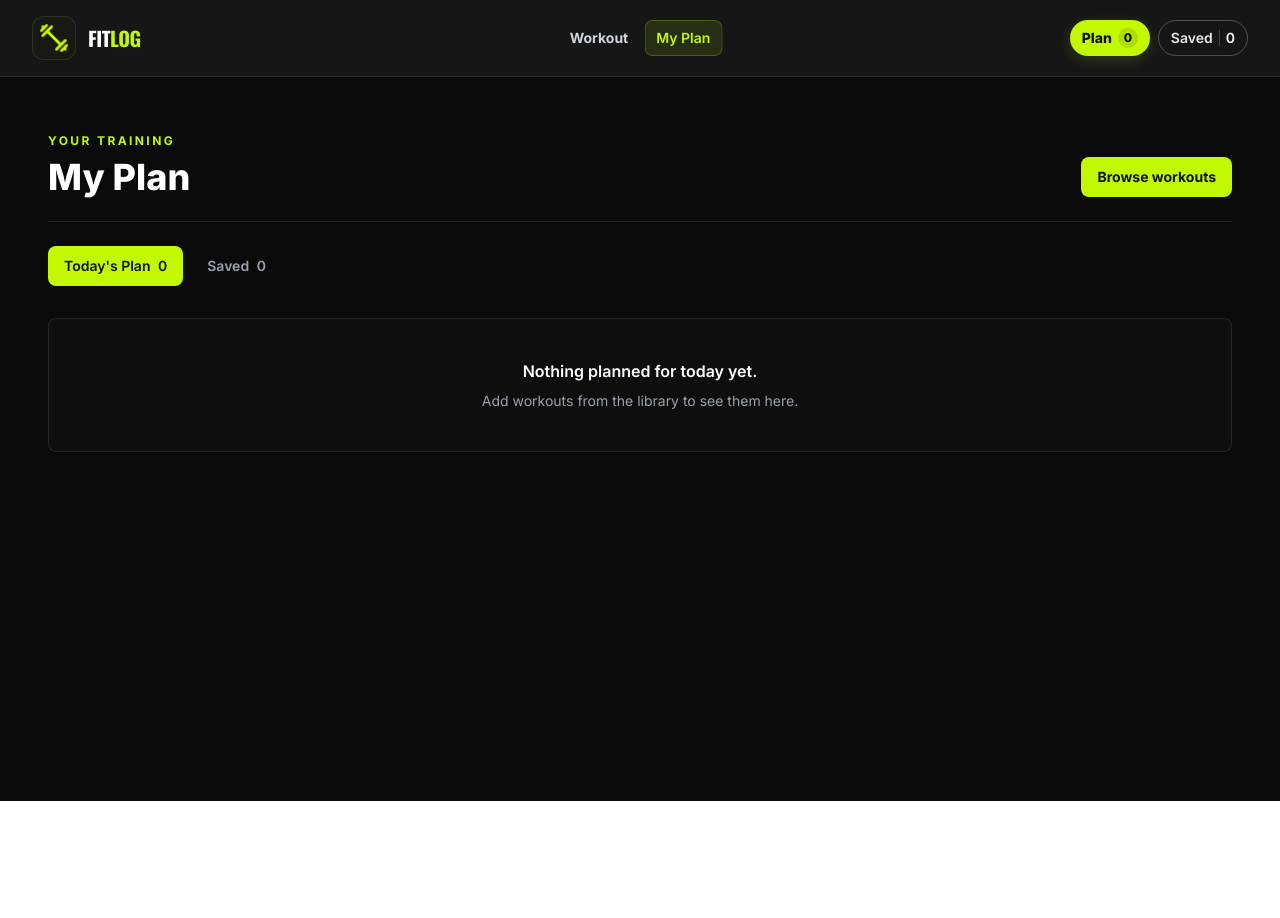
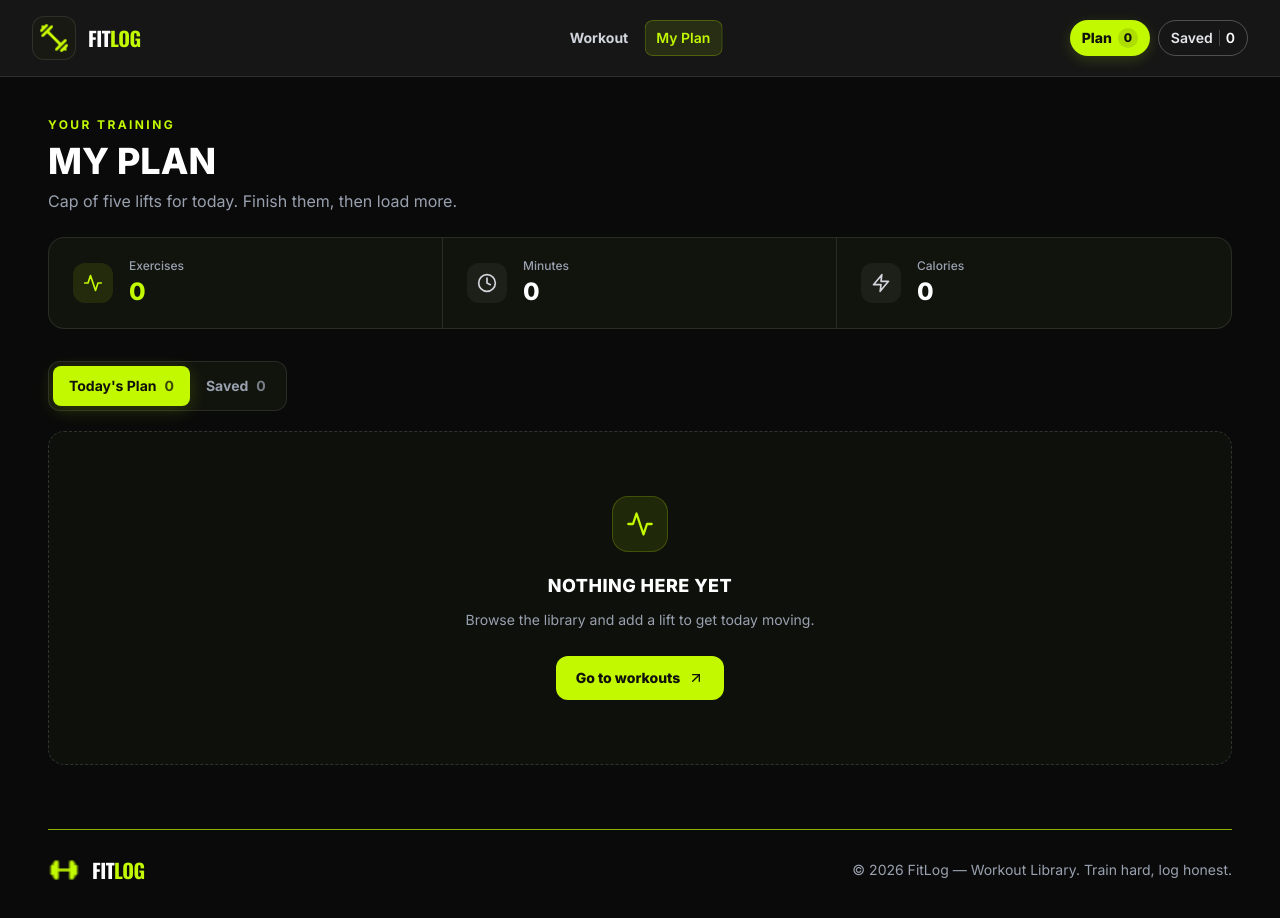
Before and after one commit to muzahiddipu/B-14_A06_Fit-Log, a Next.js app: page /my-plan in a window 1280 px wide. Before the commit the page ends 801 px from the top, so only its background shows below. Built offline with nearby package versions, Linux system fonts and the light colour scheme.

Commit message:
worked on navbar button section

```diff
--- a/package.json
+++ b/package.json
@@ -11,7 +11,9 @@
   "dependencies": {
     "next": "16.4.0",
     "react": "19.3.0",
-    "react-dom": "19.3.0"
+    "react-dom": "19.3.0",
+    "react-icons": "^5.7.0",
+    "react-toastify": "^11.1.0"
   },
   "devDependencies": {
     "@tailwindcss/turbopack": "^4",
--- /dev/null
+++ b/src/app/components/Footer.jsx
@@ -0,0 +1,35 @@
+import Image from "next/image";
+import footerLogo from "../../assets/SVG.png";
+
+import { oswald } from "../fonts";
+
+const Footer = () => {
+  return (
+    <footer className="mt-auto bg-[#0a0a0a] px-4 pb-6 pt-4 text-white sm:px-8 sm:pb-8 lg:px-12">
+      <hr className="m-0 h-px min-h-0 w-full border-0 bg-[#C2F800]/70" />
+      <div className="mx-auto max-w-7xl">
+        <div className="flex flex-col items-center justify-between gap-4 pt-6 text-center sm:flex-row sm:text-left">
+          <div className="flex items-center gap-3">
+            <Image
+              src={footerLogo}
+              alt="FitLog"
+              width={32}
+              height={32}
+              className="h-8 w-8 object-contain"
+            />
+            <span
+              className={`${oswald.className} text-lg font-black tracking-tight text-white sm:text-xl`}
+            >
+              FIT<span className="text-[#C2F800]">LOG</span>
+            </span>
+          </div>
+          <p className="text-xs leading-5 text-gray-400 sm:text-sm">
+            © 2026 FitLog — Workout Library. Train hard, log honest.
+          </p>
+        </div>
+      </div>
+    </footer>
+  );
+};
+
+export default Footer;
--- a/src/app/components/MyPlan.jsx
+++ b/src/app/components/MyPlan.jsx
@@ -3,130 +3,241 @@
 import Image from "next/image";
 import Link from "next/link";
 import { useState } from "react";
+import {
+  FiActivity,
+  FiArrowUpRight,
+  FiCheck,
+  FiClock,
+  FiStar,
+  FiX,
+  FiZap,
+} from "react-icons/fi";
 import { useWorkoutStore } from "./WorkoutStore";
 
-const MyPlan = () => {
-  const [activeTab, setActiveTab] = useState("today");
+const MyPlan = ({ initialTab = "today" }) => {
+  const [activeTab, setActiveTab] = useState(initialTab);
   const {
     plannedWorkouts,
     savedWorkouts,
     isHydrated,
     removeFromPlan,
+    completeWorkout,
     removeFromSaved,
   } = useWorkoutStore();
-  const workouts = activeTab === "today" ? plannedWorkouts : savedWorkouts;
-  const removeWorkout =
-    activeTab === "today" ? removeFromPlan : removeFromSaved;
+  const isTodayTab = activeTab === "today";
+  const workouts = isTodayTab ? plannedWorkouts : savedWorkouts;
+  const totalMinutes = plannedWorkouts.reduce(
+    (total, workout) => total + Number(workout.duration || 0),
+    0,
+  );
+  const totalCalories = plannedWorkouts.reduce(
+    (total, workout) => total + Number(workout.caloriesBurned || 0),
+    0,
+  );
 
   return (
-    <main className="min-h-[calc(100svh-76px)] bg-[#0a0a0a] px-4 py-10 text-white sm:px-8 sm:py-14 lg:px-12">
+    <main className="min-h-[calc(100svh-76px)] bg-[#0a0a0a] px-4 pb-12 pt-8 text-white sm:px-8 sm:pt-10 lg:px-12">
       <div className="mx-auto max-w-7xl">
-        <div className="flex flex-col justify-between gap-5 border-b border-white/10 pb-6 sm:flex-row sm:items-end">
-          <div>
+        <header>
           <p className="text-xs font-bold uppercase tracking-[0.2em] text-[#C2F800]">
             Your training
           </p>
-            <h1 className="mt-2 text-3xl font-extrabold sm:text-4xl">
+          <h1 className="mt-2 text-3xl font-extrabold uppercase sm:text-4xl">
             My Plan
           </h1>
+          <p className="mt-2 text-sm text-gray-400 sm:text-base">
+            Cap of five lifts for today. Finish them, then load more.
+          </p>
+        </header>
+
+        <section
+          aria-label="Today's plan summary"
+          className="mt-6 grid grid-cols-1 overflow-hidden rounded-2xl border border-white/10 bg-[#11130d] sm:grid-cols-3"
+        >
+          <div className="flex items-center gap-4 border-b border-white/10 px-5 py-4 sm:border-r sm:border-b-0 sm:px-6 sm:py-5">
+            <span className="grid h-10 w-10 shrink-0 place-items-center rounded-xl bg-[#C2F800]/10 text-[#C2F800]">
+              <FiActivity aria-hidden="true" className="h-5 w-5" />
+            </span>
+            <div>
+              <p className="text-xs font-medium text-gray-400">Exercises</p>
+              <p className="mt-0.5 text-2xl font-extrabold text-[#C2F800]">
+                {plannedWorkouts.length}
+              </p>
             </div>
+          </div>
+          <div className="flex items-center gap-4 border-b border-white/10 px-5 py-4 sm:border-r sm:border-b-0 sm:px-6 sm:py-5">
+            <span className="grid h-10 w-10 shrink-0 place-items-center rounded-xl bg-white/5 text-gray-300">
+              <FiClock aria-hidden="true" className="h-5 w-5" />
+            </span>
+            <div>
+              <p className="text-xs font-medium text-gray-400">Minutes</p>
+              <p className="mt-0.5 text-2xl font-extrabold text-white">
+                {totalMinutes}
+              </p>
+            </div>
+          </div>
+          <div className="flex items-center gap-4 px-5 py-4 sm:px-6 sm:py-5">
+            <span className="grid h-10 w-10 shrink-0 place-items-center rounded-xl bg-white/5 text-gray-300">
+              <FiZap aria-hidden="true" className="h-5 w-5" />
+            </span>
+            <div>
+              <p className="text-xs font-medium text-gray-400">Calories</p>
+              <p className="mt-0.5 text-2xl font-extrabold text-white">
+                {totalCalories}
+              </p>
+            </div>
+          </div>
+        </section>
 
-          <Link
-            href="/#workouts"
-            className="inline-flex min-h-10 items-center justify-center rounded-lg bg-[#C2F800] px-4 py-2 text-sm font-bold text-[#10110B] transition-colors hover:bg-[#d1ff27]"
-          >
-            Browse workouts
-          </Link>
-        </div>
-
+        <div className="mt-8 flex flex-col gap-4 sm:flex-row sm:items-center sm:justify-between">
           <div
-          className="mt-6 flex gap-2"
+            className="inline-flex w-full rounded-xl border border-white/10 bg-[#11130d] p-1 sm:w-auto"
             role="tablist"
             aria-label="Workout lists"
           >
             <button
               type="button"
               role="tab"
-            aria-selected={activeTab === "today"}
+              aria-selected={isTodayTab}
               onClick={() => setActiveTab("today")}
-            className={`rounded-lg px-4 py-2.5 text-sm font-semibold transition-colors ${
-              activeTab === "today"
-                ? "bg-[#C2F800] text-[#10110B]"
-                : "text-gray-400 hover:bg-white/5 hover:text-white"
+              className={`min-h-10 flex-1 rounded-lg px-4 text-sm font-bold transition-colors sm:flex-none ${
+                isTodayTab
+                  ? "bg-[#C2F800] text-[#10110B] shadow-[0_4px_18px_rgba(194,248,0,0.18)]"
+                  : "text-gray-400 hover:text-white"
               }`}
             >
-            Today&apos;s Plan{" "}
-            <span className="ml-1">{plannedWorkouts.length}</span>
+              Today&apos;s Plan
+              <span className="ml-2 opacity-75">{plannedWorkouts.length}</span>
             </button>
             <button
               type="button"
               role="tab"
-            aria-selected={activeTab === "saved"}
+              aria-selected={!isTodayTab}
               onClick={() => setActiveTab("saved")}
-            className={`rounded-lg px-4 py-2.5 text-sm font-semibold transition-colors ${
-              activeTab === "saved"
-                ? "bg-[#C2F800] text-[#10110B]"
-                : "text-gray-400 hover:bg-white/5 hover:text-white"
+              className={`min-h-10 flex-1 rounded-lg px-4 text-sm font-bold transition-colors sm:flex-none ${
+                !isTodayTab
+                  ? "bg-[#C2F800] text-[#10110B] shadow-[0_4px_18px_rgba(194,248,0,0.18)]"
+                  : "text-gray-400 hover:text-white"
               }`}
             >
-            Saved <span className="ml-1">{savedWorkouts.length}</span>
+              Saved
+              <span className="ml-2 opacity-75">{savedWorkouts.length}</span>
             </button>
+          </div>
         </div>
 
         {!isHydrated ? (
-          <p className="mt-8 rounded-lg border border-white/10 bg-white/[0.02] px-5 py-10 text-center text-sm text-gray-400">
-            Loading your workouts...
+          <p
+            role="status"
+            className="mt-5 rounded-2xl border border-white/10 bg-[#11130d] px-5 py-12 text-center text-sm text-gray-400"
+          >
+            Loading workouts…
           </p>
         ) : workouts.length === 0 ? (
-          <div className="mt-8 rounded-lg border border-white/10 bg-white/[0.02] px-5 py-10 text-center">
-            <p className="text-base font-semibold text-white">
-              {activeTab === "today"
-                ? "Nothing planned for today yet."
-                : "No saved workouts yet."}
+          <div className="mt-5 flex flex-col items-center rounded-2xl border border-dashed border-white/15 bg-[#11130d]/70 px-5 py-12 text-center sm:py-16">
+            <span className="grid h-14 w-14 place-items-center rounded-2xl border border-[#C2F800]/20 bg-[#C2F800]/10 text-[#C2F800]">
+              <FiActivity aria-hidden="true" className="h-7 w-7" />
+            </span>
+            <h2 className="mt-5 text-lg font-extrabold uppercase tracking-wide">
+              Nothing here yet
+            </h2>
+            <p className="mt-2 max-w-md text-sm leading-6 text-gray-400">
+              {isTodayTab
+                ? "Browse the library and add a lift to get today moving."
+                : "Browse the library and save a lift to keep it close for later."}
             </p>
-            <p className="mt-2 text-sm text-gray-400">
-              Add workouts from the library to see them here.
-            </p>
+            <Link
+              href="/#workouts"
+              className="mt-6 inline-flex min-h-11 items-center justify-center gap-2 rounded-xl bg-[#C2F800] px-5 py-2.5 text-sm font-extrabold text-[#10110B] transition hover:bg-[#d1ff27] focus-visible:outline-2 focus-visible:outline-offset-2 focus-visible:outline-[#C2F800]"
+            >
+              Go to workouts
+              <FiArrowUpRight aria-hidden="true" className="h-4 w-4" />
+            </Link>
           </div>
         ) : (
-          <div className="mt-8 grid grid-cols-1 gap-4 md:grid-cols-2 xl:grid-cols-3">
+          <div className="mt-5 grid grid-cols-1 gap-4">
             {workouts.map((workout) => (
               <article
                 key={workout.id}
-                className="flex overflow-hidden rounded-lg border border-white/10 bg-[#11130d]"
+                className="grid grid-cols-[88px_minmax(0,1fr)] items-center gap-x-4 gap-y-3 rounded-2xl border border-white/10 bg-[#11130d] p-3 transition-colors hover:border-[#C2F800]/30 sm:grid-cols-[128px_minmax(0,1fr)_auto] sm:gap-x-5 sm:p-4"
               >
                 <Image
                   src={workout.image}
                   alt={workout.name}
-                  width={240}
-                  height={240}
-                  sizes="120px"
-                  className="h-auto w-28 shrink-0 object-cover sm:w-36"
+                  width={256}
+                  height={160}
+                  sizes="(max-width: 640px) 88px, 128px"
+                  className="row-span-2 h-20 w-full rounded-xl object-cover sm:row-span-1 sm:h-20"
                 />
-                <div className="flex min-w-0 flex-1 flex-col justify-between p-3 sm:p-4">
-                  <div>
-                    <h2 className="line-clamp-2 text-sm leading-5 font-bold uppercase text-white sm:text-base">
+
+                <div className="min-w-0 self-center">
+                  <h2 className="truncate text-sm font-extrabold uppercase tracking-wide text-white sm:text-base">
                     {workout.name}
                   </h2>
-                    <p className="mt-1 text-xs text-gray-400">
-                      {workout.duration} min · {workout.sets} sets
+                  <p className="mt-1 truncate text-xs text-gray-400 sm:text-sm">
+                    {workout.equipment}
+                    <span aria-hidden="true"> · </span>
+                    {workout.sets} sets
+                    <span aria-hidden="true"> · </span>
+                    {workout.reps} reps
                   </p>
+                  <div className="mt-2 flex flex-wrap items-center gap-x-3 gap-y-1 text-[11px] text-gray-300 sm:gap-x-4 sm:text-xs">
+                    <span className="inline-flex items-center gap-1.5">
+                      <FiClock
+                        aria-hidden="true"
+                        className="h-3.5 w-3.5 text-[#C2F800]"
+                      />
+                      {workout.duration} min
+                    </span>
+                    <span className="inline-flex items-center gap-1.5">
+                      <FiZap
+                        aria-hidden="true"
+                        className="h-3.5 w-3.5 text-[#C2F800]"
+                      />
+                      {workout.caloriesBurned} kcal
+                    </span>
+                    <span className="inline-flex items-center gap-1.5">
+                      <FiStar
+                        aria-hidden="true"
+                        className="h-3.5 w-3.5 text-[#C2F800]"
+                      />
+                      {workout.rating.toFixed(1)}
+                    </span>
                   </div>
-                  <div className="mt-3 flex flex-wrap items-center gap-3">
+                </div>
+
+                <div className="col-span-2 flex flex-wrap items-center gap-2 pl-1 sm:col-span-1 sm:justify-end sm:pl-0">
                   <Link
                     href={`/workouts/${workout.id}`}
-                      className="text-xs font-bold text-[#C2F800] hover:underline"
+                    className="inline-flex min-h-9 items-center justify-center rounded-lg border border-white/15 px-3 text-xs font-semibold text-gray-200 transition-colors hover:border-[#C2F800]/50 hover:text-white focus-visible:outline-2 focus-visible:outline-offset-2 focus-visible:outline-[#C2F800]"
                   >
                     View Details
                   </Link>
+                  {isTodayTab && (
                     <button
                       type="button"
-                      onClick={() => removeWorkout(workout.id)}
-                      className="text-xs font-medium text-gray-400 hover:text-white"
+                      onClick={() => completeWorkout(workout.id)}
+                      className="inline-flex min-h-9 items-center justify-center gap-1.5 rounded-lg bg-[#C2F800] px-3 text-xs font-extrabold text-[#10110B] transition-colors hover:bg-[#d1ff27] focus-visible:outline-2 focus-visible:outline-offset-2 focus-visible:outline-[#C2F800]"
                     >
-                      Remove
+                      <FiCheck aria-hidden="true" className="h-4 w-4" />
+                      Mark as Done
                     </button>
-                  </div>
+                  )}
+                  <button
+                    type="button"
+                    onClick={() =>
+                      isTodayTab
+                        ? removeFromPlan(workout.id)
+                        : removeFromSaved(workout.id)
+                    }
+                    aria-label={`Remove ${workout.name} from ${
+                      isTodayTab ? "today’s plan" : "saved workouts"
+                    }`}
+                    title="Remove workout"
+                    className="grid h-9 w-9 shrink-0 place-items-center rounded-lg text-gray-400 transition-colors hover:bg-red-400/10 hover:text-red-300 focus-visible:outline-2 focus-visible:outline-offset-2 focus-visible:outline-[#C2F800]"
+                  >
+                    <FiX aria-hidden="true" className="h-4 w-4" />
+                  </button>
                 </div>
               </article>
             ))}
--- a/src/app/layout.js
+++ b/src/app/layout.js
@@ -1,6 +1,8 @@
 import { Geist_Mono } from "next/font/google";
 import "./globals.css";
+import "react-toastify/dist/ReactToastify.css";
 import NavBar from "./components/NavBar";
+import Footer from "./components/Footer";
 import { WorkoutStoreProvider } from "./components/WorkoutStore";
 import { inter } from "./fonts";
 
@@ -24,6 +26,7 @@ export default function RootLayout({ children }) {
         <WorkoutStoreProvider>
           <NavBar />
           {children}
+          <Footer />
         </WorkoutStoreProvider>
       </body>
     </html>
--- a/src/app/my-plan/page.jsx
+++ b/src/app/my-plan/page.jsx
@@ -1,5 +1,8 @@
 import MyPlan from "../components/MyPlan";
 
-export default function MyPlanPage() {
-  return <MyPlan />;
+export default async function MyPlanPage({ searchParams }) {
+  const { tab } = await searchParams;
+  const initialTab = tab === "saved" ? "saved" : "today";
+
+  return <MyPlan key={initialTab} initialTab={initialTab} />;
 }
```
Also changed, not shown: src/app/components/Library.jsx (+5 -2 lines), src/app/components/NavBar.jsx (+12 -4 lines), src/app/components/WorkoutActions.jsx (+3 -26 lines), src/app/components/WorkoutCard.jsx (+5 -2 lines), src/app/components/WorkoutStore.jsx (+29 -22 lines), src/app/globals.css (+22 -0 lines), src/app/workouts/[id]/page.jsx (+25 -28 lines), src/assets/SVG.png (added), 1 other file (tests, documents, lock files or other folders). Lines whose indentation alone changed are shown as unchanged.
